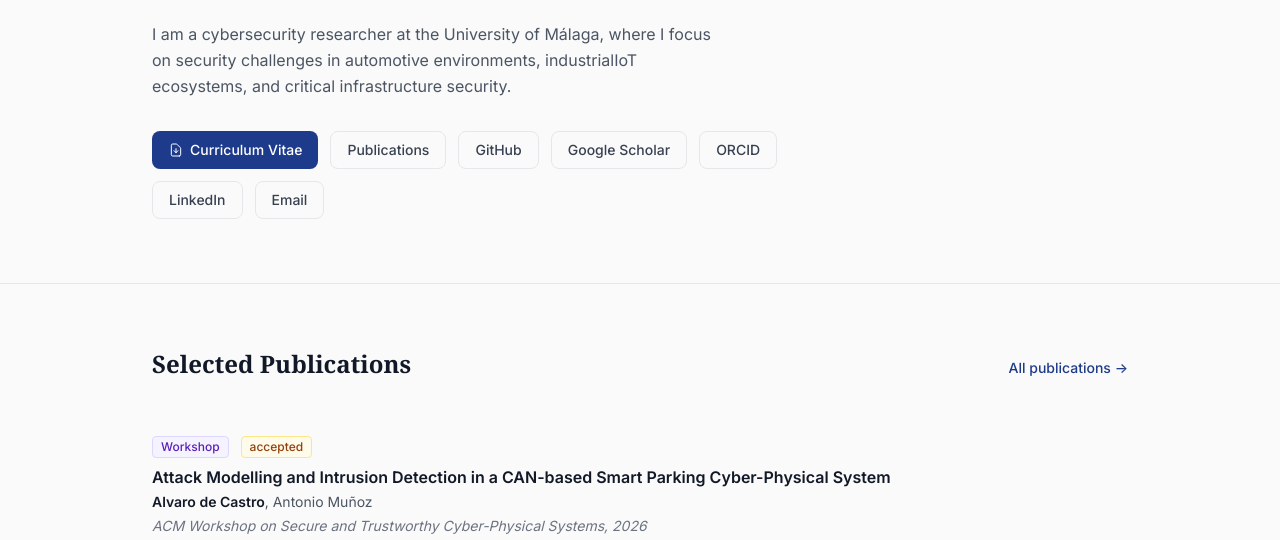
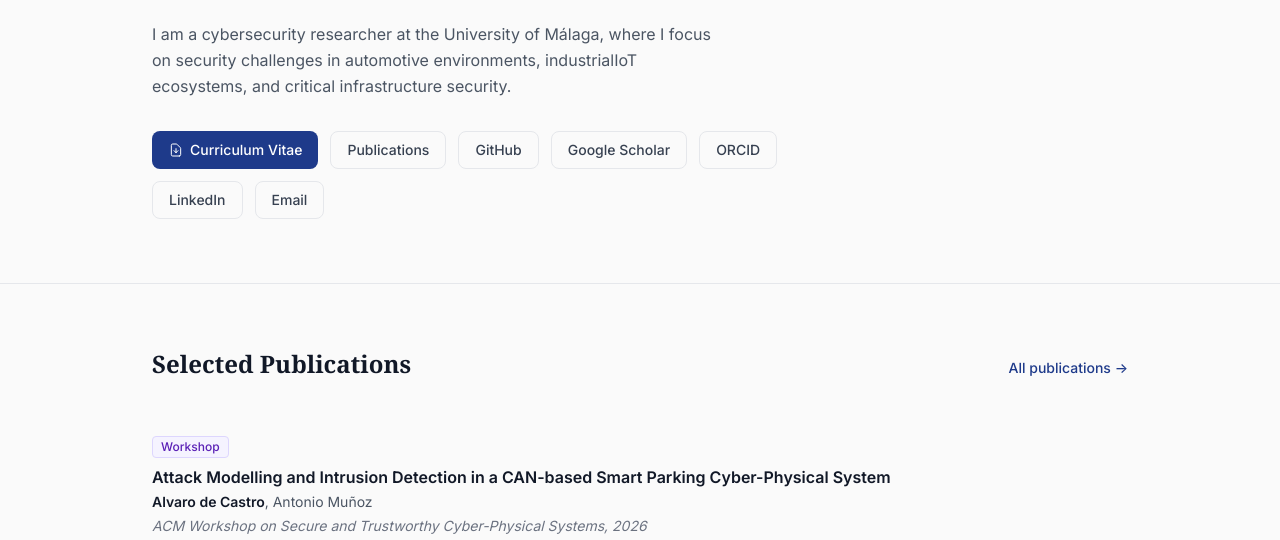
Before and after one commit to alvarodcastro/alvarodcastro.github.io, an Astro site: page / in a window 1280 px wide. Shown: the part 260-800 px from the top of the page. Built offline with nearby package versions, Linux system fonts and the light colour scheme; Astro itself is replaced by a stand-in of ours.

Commit message:
Update 2026-attack-CAN-parking.md

```diff
--- a/src/content/publications/2026-attack-CAN-parking.md
+++ b/src/content/publications/2026-attack-CAN-parking.md
@@ -6,7 +6,7 @@ authors:
 venue: "ACM Workshop on Secure and Trustworthy Cyber-Physical Systems"
 year: 2026
 type: "workshop"
-status: "accepted"
+status: "published"
 doi: "https://doi.org/10.1145/3806008.3811701"
 tags:
   - CAN bus
```
